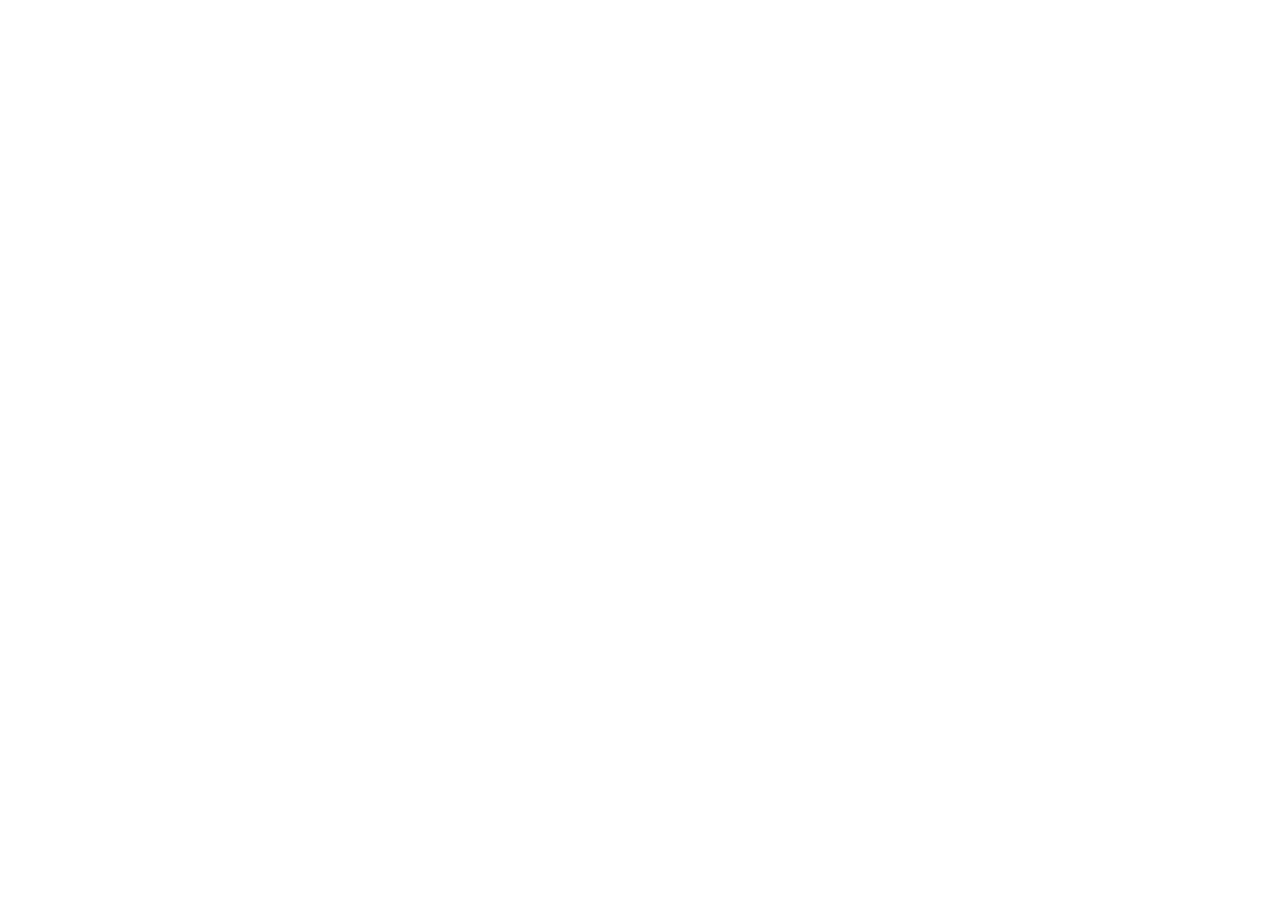
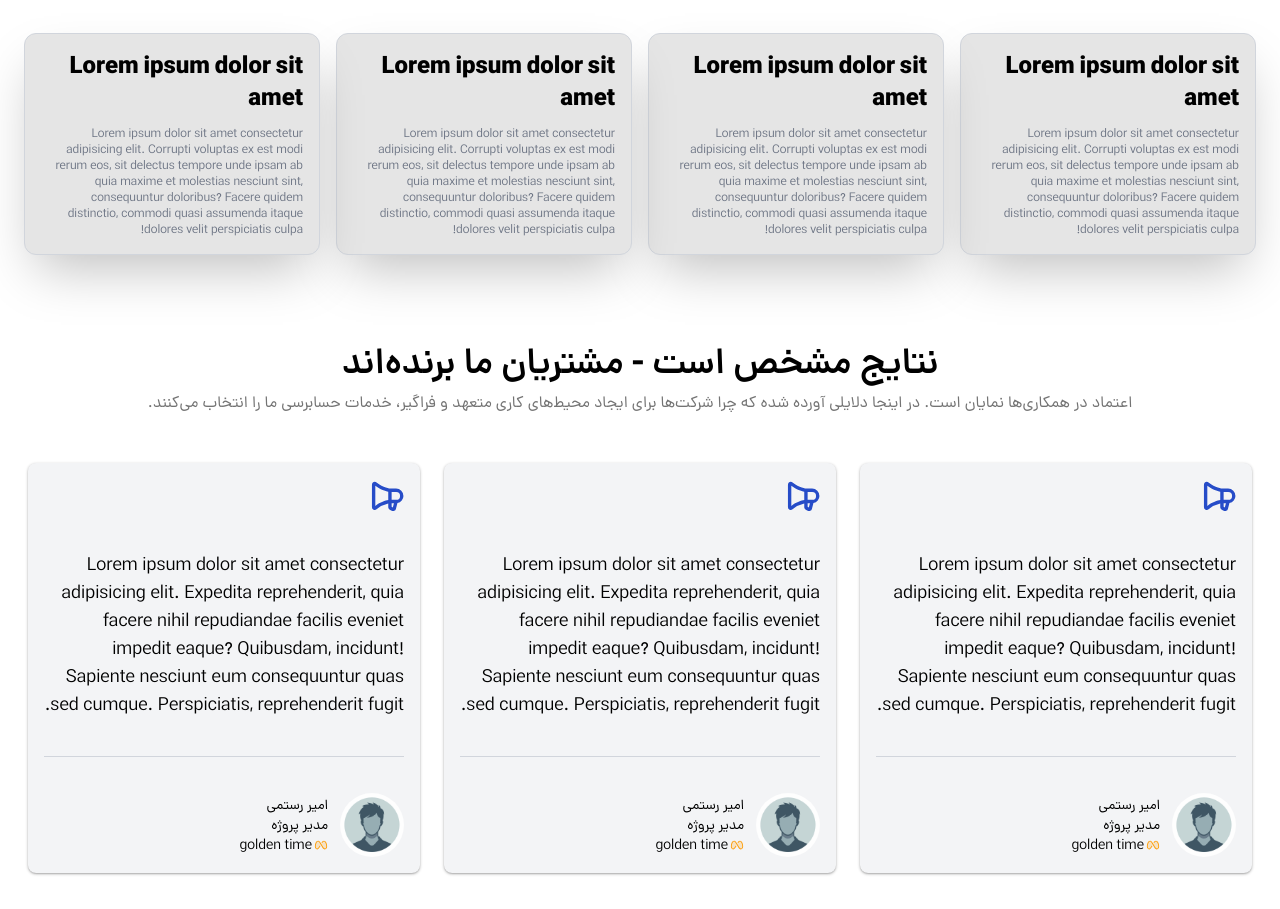
Before and after one commit to amir2002-js/Dashboard-ts, a React (Vite) app: page / in a window 1280 px wide. Shown: the part 2365-3274 px from the top of the page. Before the commit the page ends 2226 px from the top, so only its background shows below. Built offline with nearby package versions, Linux system fonts and the light colour scheme.

Commit message:
landing - comment

```diff
--- a/package.json
+++ b/package.json
@@ -24,6 +24,7 @@
         "react-icons": "^5.5.0",
         "react-router-dom": "^7.7.0",
         "sonner": "^2.0.6",
+        "swiper": "^11.2.10",
         "tailwindcss": "^4.1.11",
         "zod": "^4.0.14",
         "zustand": "^5.0.6"
--- /dev/null
+++ b/src/components/ui/CommentCard.tsx
@@ -0,0 +1,33 @@
+import { PiMegaphoneBold, PiMetaLogoDuotone } from 'react-icons/pi'
+
+export default function CommentCard() {
+    return (
+        <div className="w-full flex px-1 justify-center items-center ">
+            <div className="bg-gray-100 shadow h-[410px] max-w-[400px] w-full shadow-black shadow/30 p-4 rounded-lg min-w-72 flex flex-col justify-between gap-4">
+                <div className="">
+                    <PiMegaphoneBold className="text-4xl text-main" />
+                </div>
+                <p className="overflow-y-auto">
+                    Lorem ipsum dolor sit amet consectetur adipisicing elit. Expedita reprehenderit,
+                    quia facere nihil repudiandae facilis eveniet impedit eaque? Quibusdam,
+                    incidunt! Sapiente nesciunt eum consequuntur quas sed cumque. Perspiciatis,
+                    reprehenderit fugit.
+                </p>
+                <div className="w-full h-px bg-gray-300"></div>
+                <div className="flex justify-start items-center gap-3">
+                    <div className="size-16 rounded-full overflow-hidden">
+                        <img src="/images/defaultUser.jpg" alt="" />
+                    </div>
+                    <div className="flex flex-col justify-between">
+                        <span className="text-sm">امیر رستمی</span>
+                        <span className="text-sm">مدیر پروژه</span>
+                        <span className="flex gap-0.5 justify-center items-center text-sm">
+                            <PiMetaLogoDuotone className="text-amber-500" />
+                            golden time
+                        </span>
+                    </div>
+                </div>
+            </div>
+        </div>
+    )
+}
--- a/src/components/ui/buttons/Button.tsx
+++ b/src/components/ui/buttons/Button.tsx
@@ -60,12 +60,12 @@
             break
         case 'sm':
             className =
-                className +
-                ' w-[223px] h-[48px] max-lg:text-[14px] max-lg:w-[168px] max-lg:h-[41px]'
+                className + ' w-[223px] h-[48px] lg:text-[14px] max-lg:w-[168px] max-lg:h-[41px]'
             break
         case 'lg':
             className =
-                className + ' w-[296px] h-[56px] lg:text-[20px]! max-lg:w-[223px] max-lg:h-[48px]'
+                className +
+                ' w-[296px] h-[56px] lg:text-[20px]! text-[16px]! max-lg:w-[223px] max-lg:h-[48px]'
             break
     }
 
--- /dev/null
+++ b/src/custom.d.ts
@@ -0,0 +1 @@
+declare module 'swiper/css';
--- a/src/pages/landing/body/Body.tsx
+++ b/src/pages/landing/body/Body.tsx
@@ -1,4 +1,6 @@
+import { Comments } from './comments/Comments'
 import { Companies } from './Companies'
+import { Evolve } from './Evolve'
 import { Features } from './Features'
 import Trust from './Trust'
 
@@ -8,6 +10,8 @@
             <Trust />
             <Companies />
             <Features />
+            <Evolve />
+            <Comments />
         </div>
     )
 }
--- a/src/pages/landing/body/Companies.tsx
+++ b/src/pages/landing/body/Companies.tsx
@@ -13,7 +13,7 @@
             />
 
             {/* buttons */}
-            <div className="flex gap-7 justify-center items-center flex-row-reverse">
+            <div className="flex flex-wrap gap-7 justify-center items-center flex-row-reverse">
                 <Button
                     color="black"
                     size="sm"
--- /dev/null
+++ b/src/pages/landing/body/Evolve.tsx
@@ -0,0 +1,35 @@
+import { LineHead } from './LineHead'
+
+export const Evolve = () => {
+    const arr = []
+    for (let i = 0; i < 4; i++) {
+        arr.push(i)
+    }
+    console.log(arr)
+    return (
+        <div className="max-w-laptop mx-auto w-full flex flex-col justify-center items-center gap-8">
+            <LineHead
+                h2Par="استراتژی حسابرسی خود را ارتقا دهید"
+                pPar="فرآیند حسابرسی خود را با راهکارهای نوآورانه برای تامین منابع و رویدادها، انعطاف‌پذیر و ساده کنید"
+            />
+
+            <div className="grid grid-cols-4 w-full max-lg:grid-cols-2 max-sm:grid-cols-1 gap-4">
+                {arr.map((item) => (
+                    <div
+                        className="bg-neutral-200 p-4 rounded-xl flex flex-col gap-3 shadow-2xl border border-gray-300"
+                        key={item}
+                    >
+                        <h2 className="text-2xl font-dana-black">Lorem ipsum dolor sit amet</h2>
+                        <p className="text-xs font-dana text-gray-500">
+                            Lorem ipsum dolor sit amet consectetur adipisicing elit. Corrupti
+                            voluptas ex est modi rerum eos, sit delectus tempore unde ipsam ab quia
+                            maxime et molestias nesciunt sint, consequuntur doloribus? Facere quidem
+                            distinctio, commodi quasi assumenda itaque dolores velit perspiciatis
+                            culpa!
+                        </p>
+                    </div>
+                ))}
+            </div>
+        </div>
+    )
+}
--- a/src/pages/landing/body/Features.tsx
+++ b/src/pages/landing/body/Features.tsx
@@ -38,10 +38,10 @@
                     pPar="استخدام خود را با ابزارهای قدرتمند برای جستجو، عملکرد، کارایی و دیده شدن بهینه کنید"
                 />
 
-                <div className="flex justify-center items-center gap-4 flex-wrap">
+                <div className="flex justify-center items-center gap-x-3 gap-y-6 flex-wrap">
                     {dataBox.map((item) => (
                         <div
-                            className="flex hover:cursor-pointer hover:-translate-y-3.5 shadow shadow-black shadow/25 w-[296px] flex-wrap flex-col gap-8 justify-center items-center *:text-center border rounded-2xl border-gray-200 p-4"
+                            className="flex hover:cursor-pointer hover:-translate-y-3.5 shadow shadow-black shadow/25 max-w-[296px] flex-wrap flex-col gap-8 justify-center items-center *:text-center border rounded-2xl border-gray-200 p-4"
                             key={item.id}
                         >
                             <div className="">{item.icon}</div>
--- a/src/pages/landing/body/Trust.tsx
+++ b/src/pages/landing/body/Trust.tsx
@@ -1,4 +1,3 @@
-import React from 'react'
 import SvgN1 from './svgs/SvgN1'
 import { SvgN2 } from './svgs/SvgN2'
 import { SvgN3 } from './svgs/SvgN3'
--- /dev/null
+++ b/src/pages/landing/body/comments/Comments.tsx
@@ -0,0 +1,17 @@
+import { LineHead } from '../LineHead'
+import { Slider } from './Slider'
+
+export const Comments = () => {
+    return (
+        <div className="flex justify-center items-center gap-8 flex-col max-w-laptop mx-auto w-full">
+            <LineHead
+                h2Par="نتایج مشخص است - مشتریان ما برنده‌اند"
+                pPar="اعتماد در همکاری‌ها نمایان است. در اینجا دلایلی آورده شده که چرا شرکت‌ها برای ایجاد محیط‌های کاری متعهد و فراگیر، خدمات حسابرسی ما را انتخاب می‌کنند."
+            />
+
+            <div className="w-full">
+                <Slider />
+            </div>
+        </div>
+    )
+}
--- /dev/null
+++ b/src/pages/landing/body/comments/Slider.tsx
@@ -0,0 +1,56 @@
+import { Swiper, SwiperSlide } from 'swiper/react'
+import 'swiper/css'
+import CommentCard from '../../../../components/ui/CommentCard'
+
+export const Slider = () => {
+    return (
+        <div className="w-full">
+            <Swiper
+                spaceBetween={16}
+                breakpoints={{
+                    0: {
+                        slidesPerView: 1,
+                    },
+                    400: {
+                        slidesPerView: 1.1,
+                    },
+                    650: {
+                        slidesPerView: 1.3,
+                    },
+                    800: {
+                        slidesPerView: 1.7,
+                    },
+                    1024: {
+                        slidesPerView: 2.1,
+                    },
+                    1100: {
+                        slidesPerView: 3,
+                    },
+                }}
+                loop={true}
+                onSlideChange={() => console.log('slide change')}
+                onSwiper={(swiper) => console.log(swiper)}
+                className="*:py-4 "
+            >
+                <SwiperSlide>
+                    <CommentCard />
+                </SwiperSlide>
+                <SwiperSlide>
+                    <CommentCard />
+                </SwiperSlide>
+                <SwiperSlide>
+                    <CommentCard />
+                </SwiperSlide>
+                <SwiperSlide>
+                    <CommentCard />
+                </SwiperSlide>
+                <SwiperSlide>
+                    <CommentCard />
+                </SwiperSlide>
+                <SwiperSlide>
+                    <CommentCard />
+                </SwiperSlide>
+            </Swiper>
+        </div>
+    )
+}
```
Also changed, not shown: tsconfig.json (+6 -1 lines), public/images/defaultUser.jpg (added), 1 other file (tests, documents, lock files or other folders).
